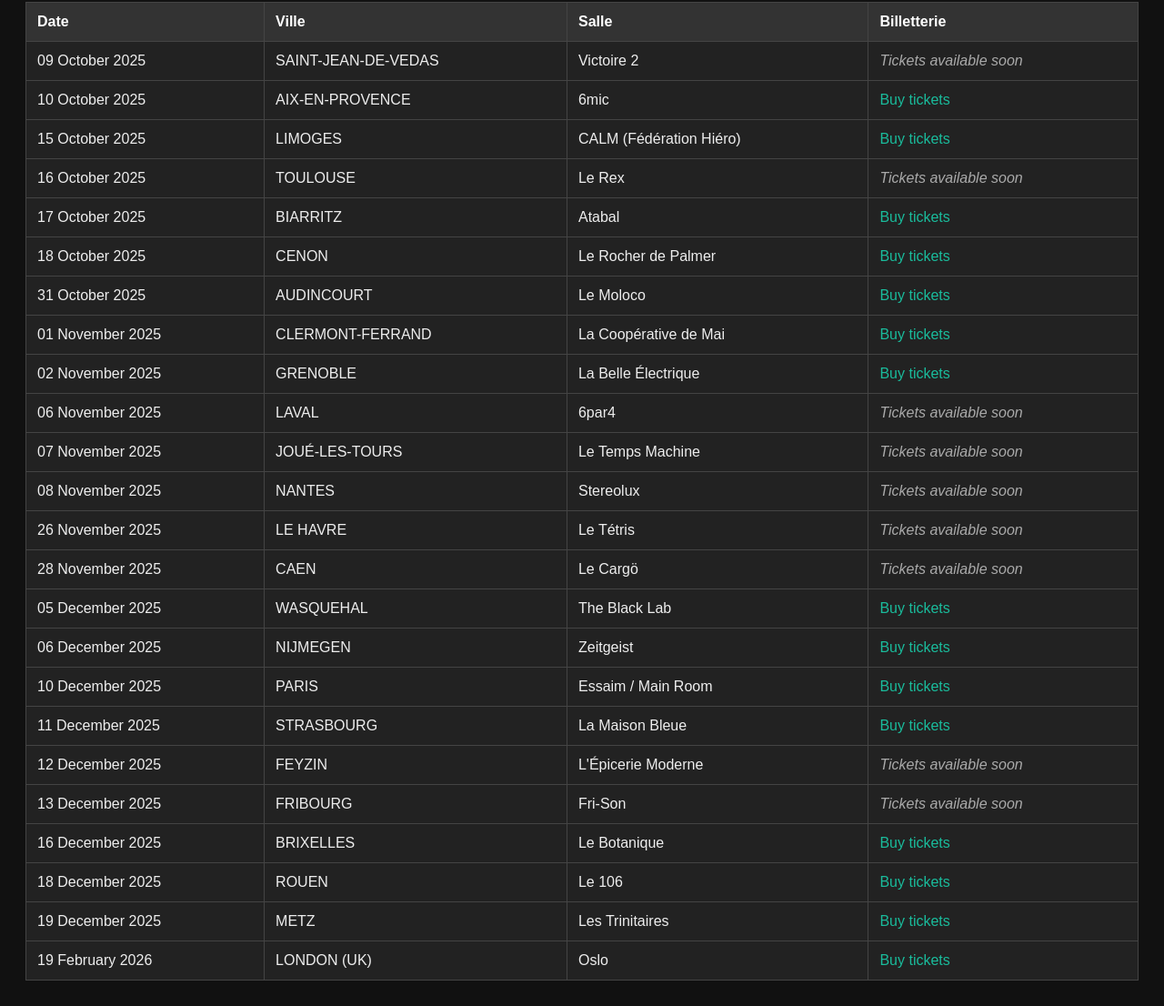
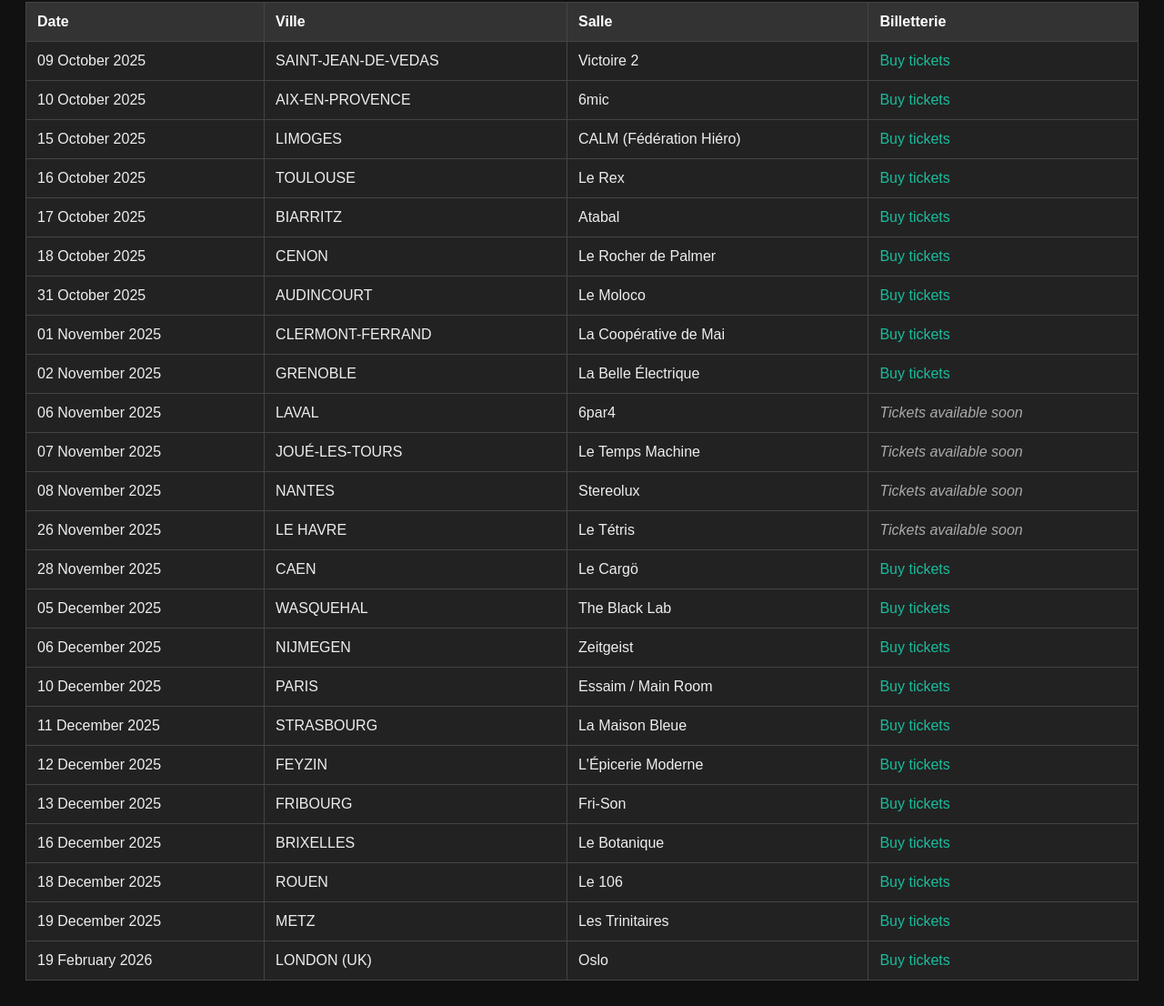
Before and after one commit to MaelstromHub/pain-magazine-tour-2025, a plain HTML site: page pain_magazine_tour_2025.html in a window 1280 px wide. Shown: the part 114-1220 px from the top of the page at 91% size. Drawn offline with Linux system fonts and the light colour scheme.

Commit message:
Add files via upload

```diff
--- a/pain_magazine_tour_2025.html
+++ b/pain_magazine_tour_2025.html
@@ -60,7 +60,7 @@
         <td>09 October 2025</td>
         <td>SAINT-JEAN-DE-VEDAS</td>
         <td>Victoire 2</td>
-        <td><span class="soon">Tickets available soon</span></td>
+        <td><a href="https://billetterie.victoire2.com/agenda/71-pain-magazine-guest" target="_blank">Buy tickets</a></td>
     </tr>
 
     <tr>
@@ -81,7 +81,7 @@
         <td>16 October 2025</td>
         <td>TOULOUSE</td>
         <td>Le Rex</td>
-        <td><span class="soon">Tickets available soon</span></td>
+        <td><a href="https://billetterie.festik.net/noiser/product/pain-magazine-birds-in-row-et-louisahhh-et-maelstrom-or-le-rex-de-toulouse" target="_blank">Buy tickets</a></td>
     </tr>
 
     <tr>
@@ -151,7 +151,7 @@
         <td>28 November 2025</td>
         <td>CAEN</td>
         <td>Le Cargö</td>
-        <td><span class="soon">Tickets available soon</span></td>
+        <td><a href="https://billetterie.lecargo.fr/agenda/94-pain-magazine?session=94" target="_blank">Buy tickets</a></td>
     </tr>
 
     <tr>
@@ -186,14 +186,14 @@
         <td>12 December 2025</td>
         <td>FEYZIN</td>
         <td>L&#x27;Épicerie Moderne</td>
-        <td><span class="soon">Tickets available soon</span></td>
+        <td><a href="https://epiceriemoderne.com/agenda/2025-12-12-pain-magazine" target="_blank">Buy tickets</a></td>
     </tr>
 
     <tr>
         <td>13 December 2025</td>
         <td>FRIBOURG</td>
         <td>Fri-Son</td>
-        <td><span class="soon">Tickets available soon</span></td>
+        <td><a href="https://www.petzi.ch/events/59507/" target="_blank">Buy tickets</a></td>
     </tr>
 
     <tr>
```
